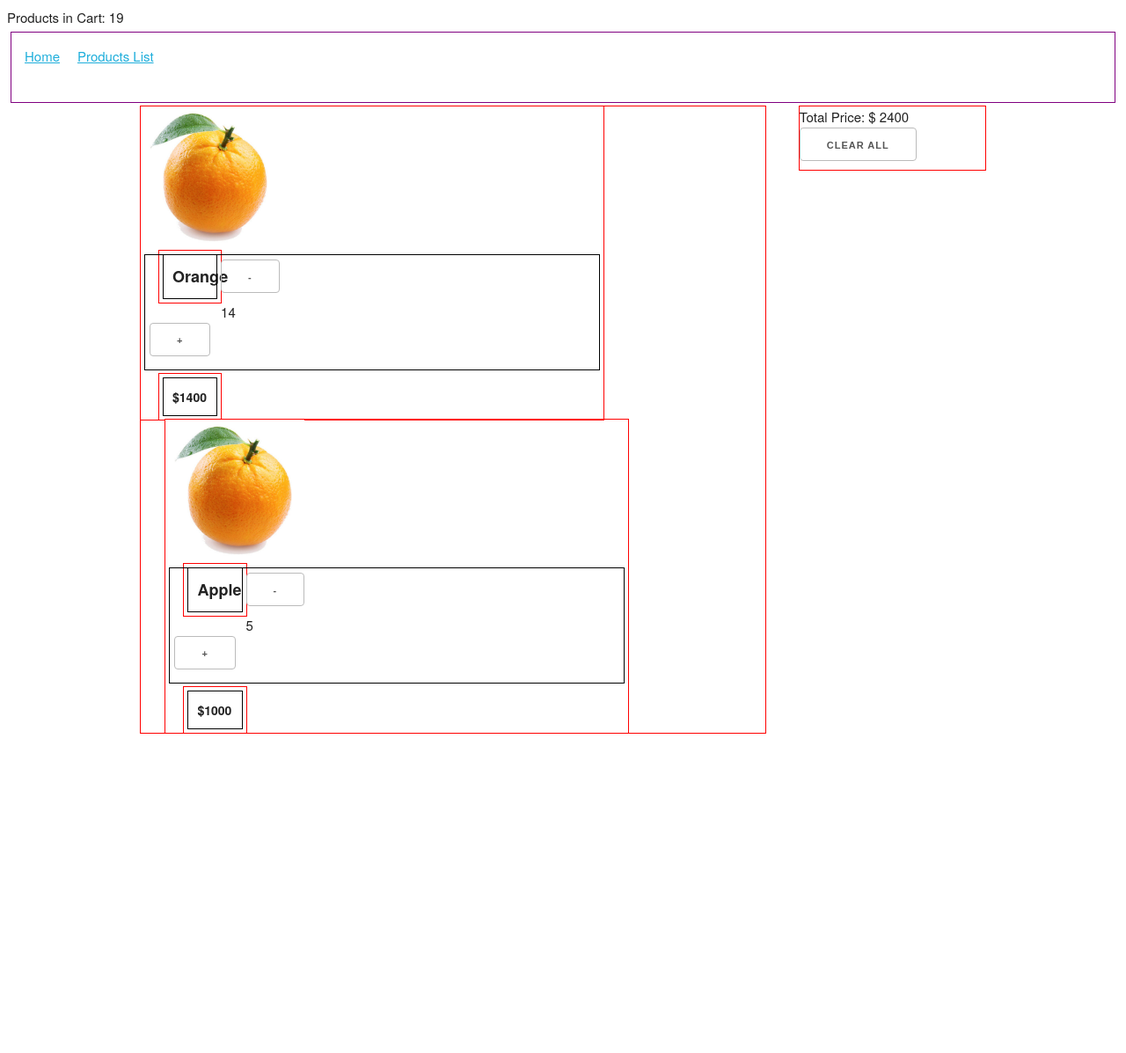
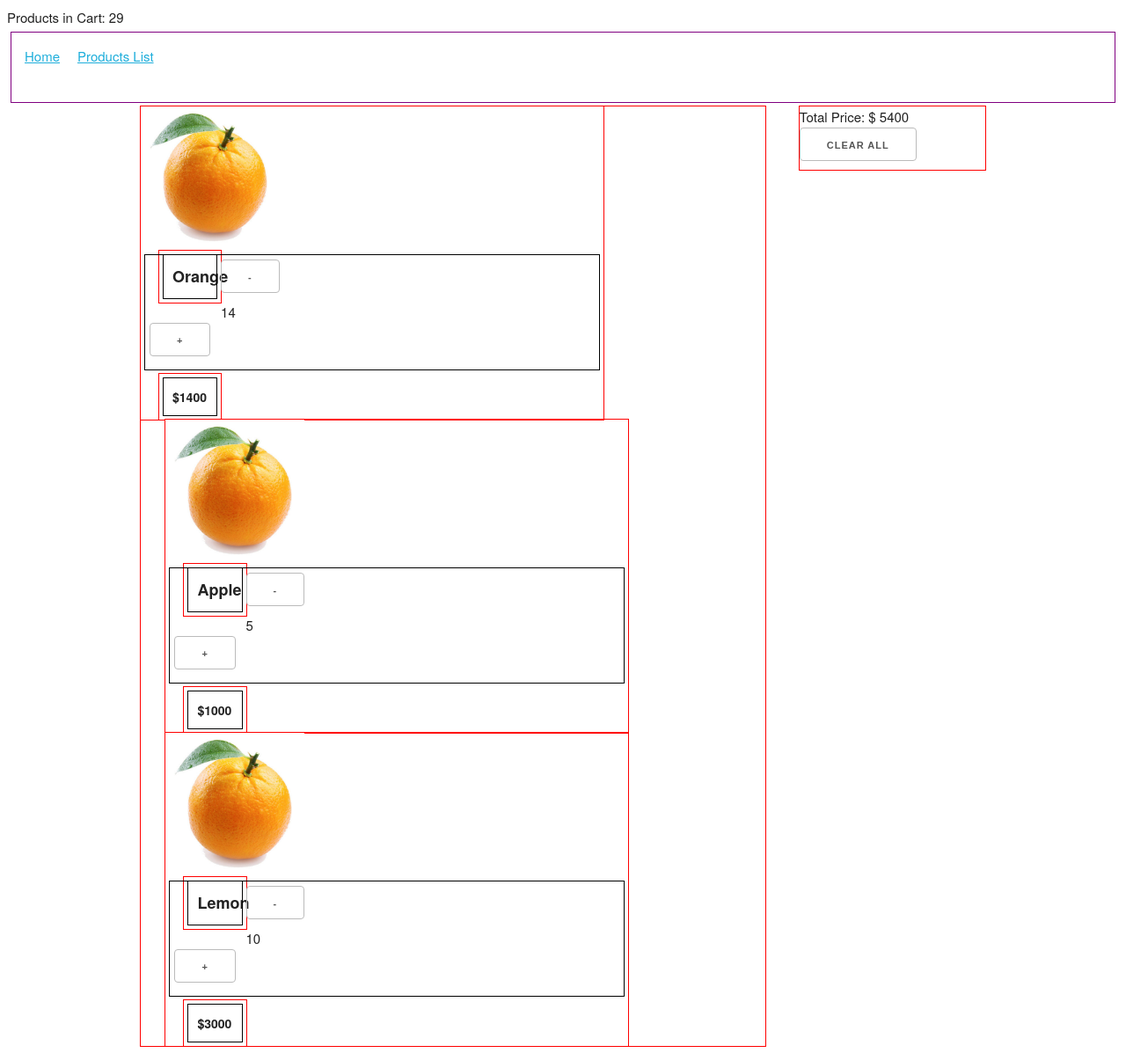
Before and after one commit to giu2000/FruitsStore, a React (Create React App) app in the folder fruits_store/: page /cart in a window 1280 px wide. Shown: the whole page at 88% size. Before the commit the page ends 841 px from the top, so only its background shows below. Built offline with nearby package versions, Linux system fonts and the light colour scheme; data requests are answered from the project's data file.

Commit message:
fix render method in products list and cart

```diff
--- a/fruits_store/db.json
+++ b/fruits_store/db.json
@@ -79,6 +79,14 @@
       "price": "200",
       "quantity": 5,
       "productTotalPrice": 1000
+    },
+    {
+      "id": "3",
+      "name": "Lemon",
+      "description": "Description",
+      "price": "300",
+      "quantity": 10,
+      "productTotalPrice": 3000
     }
   ]
 }
--- a/fruits_store/src/components/AddToCartForm/AddToCartForm.js
+++ b/fruits_store/src/components/AddToCartForm/AddToCartForm.js
@@ -11,7 +11,7 @@ let AddToCartForm = props => {
             <form onSubmit={handleSubmit} className='row'>
                 <div>
                     <Field
-                        name={name}
+                        name={name || ''}
                         component="input"
                         type="number"
                         placeholder="Enter numbers"
--- a/fruits_store/src/components/App/App.js
+++ b/fruits_store/src/components/App/App.js
@@ -1,6 +1,6 @@
 import React from 'react';
 import { Provider } from 'react-redux';
-import { BrowserRouter as Router, Route, Switch } from 'react-router-dom';
+import { BrowserRouter as Router, Route } from 'react-router-dom';
 import PropTypes from 'prop-types';
 import { Home } from '../Home';
 import { ProductsListContainer } from '../ProductList';
--- a/fruits_store/src/components/Cart/Cart.js
+++ b/fruits_store/src/components/Cart/Cart.js
@@ -67,8 +67,8 @@ class Cart extends React.Component{
             products.map((product, index) => {
                 const { id, name, quantity, productTotalPrice } = product;
                 return(
-                    <div className="nine columns" >
-                        <div key={product.id + index}>
+                    <div className="nine columns" key={product.id + index}>
+                        <div >
                             <ImageWithLink
                                 src={require('../../orange.jpg')}
                                 alt="photo"
@@ -105,7 +105,7 @@ class Cart extends React.Component{
         )
     }
     render(){
-        const { cart: { isLoading, error, products, totalPrice, counter } } = this.props;
+        const { cart: { isLoading, error, products, totalPrice } } = this.props;
         return(
             <div className='container'>
                 {isLoading && <Loading />}
--- a/fruits_store/src/components/ProductList/ProductList.js
+++ b/fruits_store/src/components/ProductList/ProductList.js
@@ -30,8 +30,8 @@ class ProductList extends React.Component{
         return products.map((product, index) => {
             const { name, price, id } = product;
             return(
-                <div className="item-li" className="four columns" style={{marginLeft:0}}>
-                    <div key={product.id + index}>
+                <div className="item-li" className="four columns" style={{ marginLeft: 0 }} key={name + index}>
+                    <div >
                         <div>
                             <ImageWithLink
                                 src={require('../../orange.jpg')}
```
